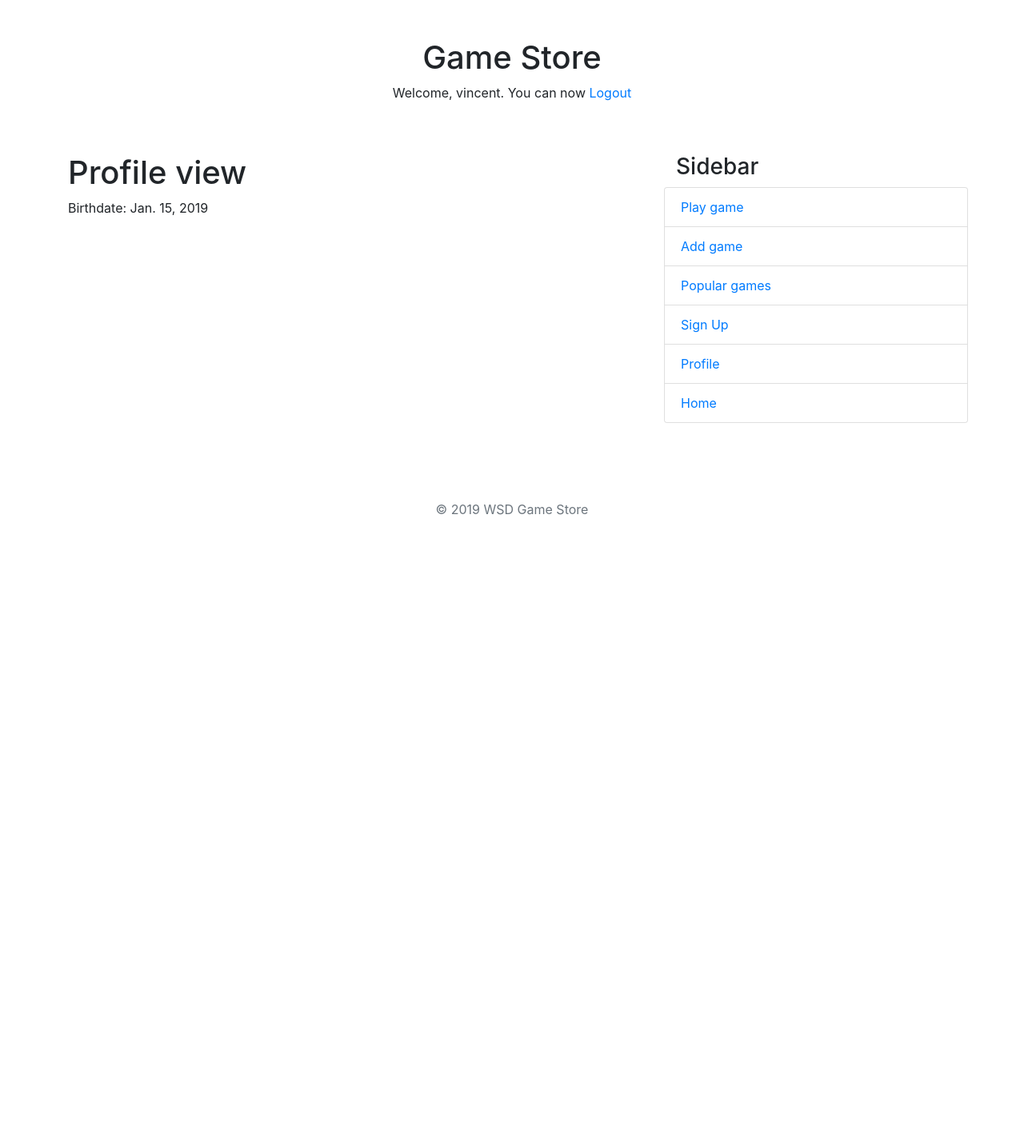
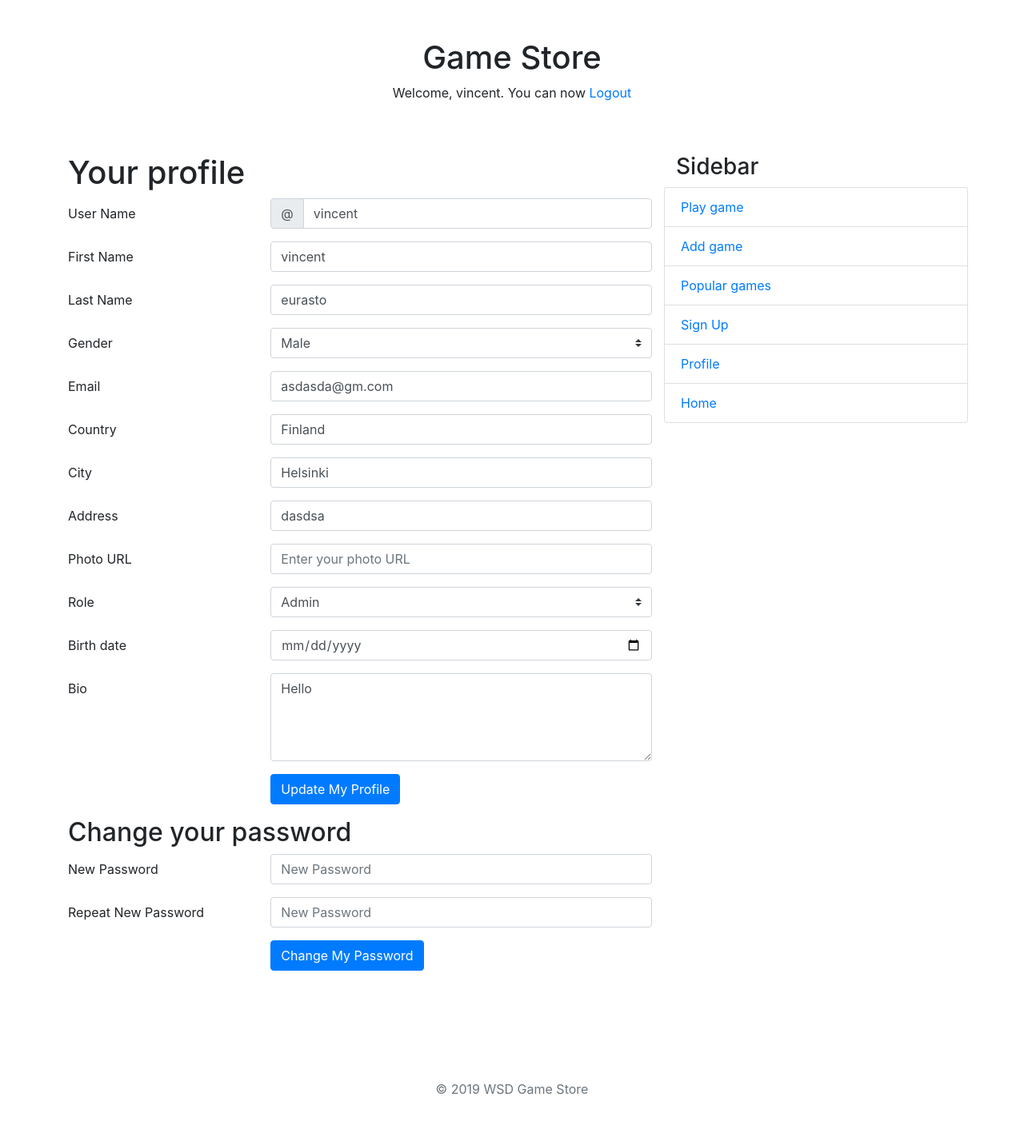
Before and after one commit to sashatoday/Online_Gamestore, a Django app: page /profile/ in a window 1280 px wide. Shown: the whole page at 80% size. Before the commit the page ends 644 px from the top, so only its background shows below. Run offline with Django 3.2, Linux system fonts and the light colour scheme; a user stored in the database is signed in; data comes from the database, SQL or seed files in the repository; both versions use the stored data as it was after the commit; some libraries are stand-ins or nearby versions.

Commit message:
Fixes for profile view and forms

```diff
--- a/app/gamestore/forms.py
+++ b/app/gamestore/forms.py
@@ -1,5 +1,5 @@
 from django import forms
-from django.contrib.auth.forms import UserCreationForm
+from django.contrib.auth.forms import UserCreationForm, UserChangeForm
 from django.contrib.auth.models import User
 from datetime import date
 
@@ -10,10 +10,11 @@ def check_user_uniqueness(error, **field):
 
 class UserForm(UserCreationForm):
     birthDate = forms.DateField(help_text='Required. Format: MM/DD/YYYY')
+    gender = forms.CharField()
 
     class Meta:
         model = User
-        fields = ('first_name', 'last_name', 'username', 'email', 'birthDate',  'password1', 'password2',)
+        fields = ('first_name', 'last_name', 'username', 'email', 'birthDate',  'password1', 'password2', 'gender')
 
     def clean_first_name(self):
         return self.cleaned_data['first_name']
@@ -37,3 +38,19 @@ class UserForm(UserCreationForm):
         if birthDate > currentDate:
             raise forms.ValidationError("Birth date is greater than current date.")
         return birthDate
+
+class UserUpdateForm(UserChangeForm):
+    birthDate = forms.DateField(help_text='Required. Format: MM/DD/YYYY')
+    gender = forms.CharField() #Choice form?
+
+    class Meta:
+        model = User
+        fields = (
+            'first_name',
+            'last_name',
+            'username',
+            'email',
+            'birthDate',
+            'gender',
+            'password'
+        )
--- a/app/gamestore/templates/account/profile.html
+++ b/app/gamestore/templates/account/profile.html
@@ -4,9 +4,126 @@
 
 {% block content %}
 
-<h1>Profile view</h1>
-
-<span>Birthdate: {{ user.userprofile.get_birth_date }}</span>
-
+<h1>Your profile</h1>
+<form action="" method="post">{% csrf_token %}
+    <div class="form-group row">
+        <label for="username" class="col-4 col-form-label">User Name</label>
+        <div class="col-8">
+            <div class="input-group">
+                <div class="input-group-prepend">
+                    <span class="input-group-text">@</span>
+                </div>
+                <input type="text" required class="form-control" id="username" placeholder="Enter username" value="{{user.get_username}}"
+                    name="username">
+            </div>
+        </div>
+    </div>
+    <div class="form-group row">
+        <label for="first_name" class="col-4 col-form-label">First Name</label>
+        <div class="col-8">
+            <input id="first_name" name="first_name" placeholder="Enter your first name" value="{{user.first_name}}" class="form-control here"
+                type="text">
+        </div>
+    </div>
+    <div class="form-group row">
+        <label for="last_name" class="col-4 col-form-label">Last Name</label>
+        <div class="col-8">
+            <input id="last_name" name="last_name" placeholder="Enter your last name" value="{{user.last_name}}" class="form-control here"
+                type="text">
+        </div>
+    </div>
+    <div class="form-group row">
+        <label for="gender" class="col-4 col-form-label">Gender</label>
+        <div class="col-8">
+            <select id="gender" name="gender" class="custom-select">
+                <option value="M">Male</option>
+                <option value="F">Female</option>
+                <option value="U">Unknown</option>
+            </select>
+        </div>
+    </div>
+    <div class="form-group row">
+        <label for="email" class="col-4 col-form-label">Email</label>
+        <div class="col-8">
+            <input id="email" name="email" placeholder="Enter your email" value="{{user.email}}" class="form-control here"
+                required type="text">
+        </div>
+    </div>
+    <div class="form-group row">
+        <label for="country" class="col-4 col-form-label">Country</label>
+        <div class="col-8">
+            <input id="country" name="country" value="{{user.userprofile.get_country}}" placeholder="Enter your country"
+                class="form-control here" type="text">
+        </div>
+    </div>
+    <div class="form-group row">
+        <label for="city" class="col-4 col-form-label">City</label>
+        <div class="col-8">
+            <input id="city" name="city" value="{{user.userprofile.get_city}}" placeholder="Enter your city" class="form-control here"
+                type="text">
+        </div>
+    </div>
+    <div class="form-group row">
+        <label for="address" class="col-4 col-form-label">Address</label>
+        <div class="col-8">
+            <input id="address" name="address" value="{{user.userprofile.get_address}}" placeholder="Enter your address"
+                class="form-control here" type="text">
+        </div>
+    </div>
+    <div class="form-group row">
+        <label for="photourl" class="col-4 col-form-label">Photo URL</label>
+        <div class="col-8">
+            <input id="photourl" name="photourl" value="{{user.userprofile.get_photo_url}}" placeholder="Enter your photo URL"
+                class="form-control here" type="text">
+        </div>
+    </div>
+    <div class="form-group row">
+        <label for="role" class="col-4 col-form-label">Role</label>
+        <div class="col-8">
+            <select id="role" name="role" class="custom-select">
+                <option value="A">Admin</option>
+                <option value="D">Developer</option>
+                <option value="P">Player</option>
+            </select>
+        </div>
+    </div>
+    <div class="form-group row">
+        <label for="birthDate" class="col-4 col-form-label">Birth date</label>
+        <div class="col-8">
+            <input type="date" class="form-control" id="birthDate" name="birthDate" min="1889-01-01" max="2014-12-31">
+        </div>
+    </div>
+    <div class="form-group row">
+        <label for="bio" class="col-4 col-form-label">Bio</label>
+        <div class="col-8">
+            <textarea id="bio" placeholder="Enter your bio here" name="bio" cols="40" rows="4" class="form-control">{{user.userprofile.get_bio}}</textarea>
+        </div>
+    </div>
+    <div class="form-group row">
+        <div class="offset-4 col-8">
+            <button name="submit" type="submit" class="btn btn-primary">Update My Profile</button>
+        </div>
+    </div>
+</form>
+<h2>Change your password</h2>
+<form action="" method="post">{% csrf_token %}
+    <div class="form-group row">
+        <label for="newpass" class="col-4 col-form-label">New Password</label>
+        <div class="col-8">
+            <input id="newpass" name="newpass" placeholder="New Password" class="form-control here" type="password">
+        </div>
+    </div>
+    <div class="form-group row">
+        <label for="newpass" class="col-4 col-form-label">Repeat New Password</label>
+        <div class="col-8">
+            <input id="newpass" name="newpass" placeholder="New Password" class="form-control here" type="password">
+        </div>
+    </div>
+    <div class="form-group row">
+        <div class="offset-4 col-8">
+            <button name="submit" type="submit" class="btn btn-primary">Change My Password</button>
+        </div>
+    </div>
+</form>
 
 {% endblock %}
--- a/app/gamestore/views/account.py
+++ b/app/gamestore/views/account.py
@@ -1,6 +1,6 @@
 from django.shortcuts import render, redirect
 from gamestore.models import UserProfile
-from gamestore.forms import UserForm
+from gamestore.forms import UserForm, UserUpdateForm
 from django.contrib.auth.models import User
 from django.contrib.auth import login as auth_login
 from django.contrib.auth import logout, authenticate
@@ -41,7 +41,8 @@ def signup(request):
             user.save()
             userProfile = UserProfile(
                 user=user,
-                birthDate=form.clean_birthDate()
+                birthDate=form.clean_birthDate(),
+                gender=form.gender
             )
             userProfile.save()
             auth_login(request, user)
@@ -58,4 +59,17 @@ def logout_user(request):
 
 @login_required(login_url='/login/')
 def profile(request):
-    return render(request, 'account/profile.html')
+    user = request.user
+    if request.method == 'POST':
+        form = UserUpdateForm(request.POST, instance=user)
+        print(form)
+        if form.is_valid():
+            form.save()
+            return redirect('profile')
+        else:
+            args = {'form' : form, 'errors' : form.errors}
+            return render(request, 'account/profile.html', args)
+    else:
+        form = UserUpdateForm(instance=user)
+        args = {'form' : form}
+        return render(request, 'account/profile.html', args)
```
Also changed, not shown: app/gamestore/admin.py (added, +13 -0 lines), app/db.sqlite3.
